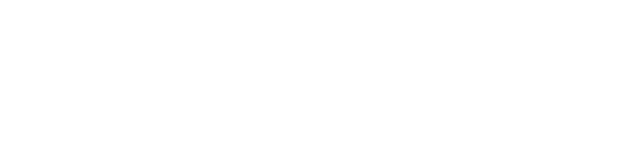
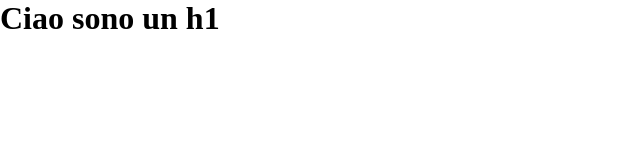
Before and after one commit to giordanofabrizii/vue-hello, a plain HTML site: page index.html in a window 1280 px wide. Shown: the whole page, without its empty margins (0-640 px from the left). Drawn offline with nearby package versions, Linux system fonts and the light colour scheme; files that its build step writes are made by us from their sources.

Commit message:
added h1 message

```diff
--- a/index.html
+++ b/index.html
@@ -11,6 +11,10 @@
 </head>
 <body>
 
+    <div id="app">
+        <h1>{{ message }}</h1>
+    </div>
+
     <script src="js/script.js"></script>
 </body>
 </html>
--- a/js/script.js
+++ b/js/script.js
@@ -0,0 +1,9 @@
+const { createApp } = Vue
+
+createApp({
+    data() {
+        return {
+            message: 'Ciao sono un h1'
+        }
+    }
+}).mount('#app')
```
